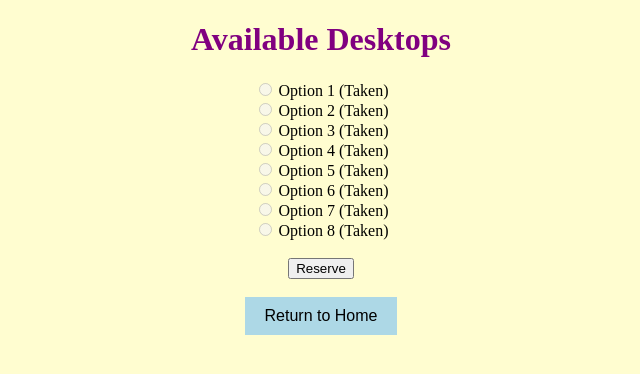
After one commit to MHS-Lab/task3, a Flask app: page /comp in a window 1280 px wide. The commit adds this page. Shown: the top 374 px of the page, without its empty margins (319-959 px from the left). Run offline with Flask 3, Linux system fonts and the light colour scheme; data comes from the database, SQL or seed files in the repository.

```diff
--- a/app.py
+++ b/app.py
@@ -4,35 +4,36 @@ import sqlite3
 app = Flask(__name__)
 
 @app.route('/')
-@app.route('/home')
+@app.route('/start')
 def index():
     return render_template('index.html')
 
 def init_db():
     with sqlite3.connect('datahouse.db') as conn:
         conn.execute(
-            'CREATE TABLE IF NOT EXISTS PARTICIPANTS (name TEXT, \
-            email TEXT, password TEXT, confirm_password TEXT)'
+            'CREATE TABLE IF NOT EXISTS PARTICIPANTS (name TEXT, email TEXT, password TEXT, confirm_password TEXT)'
+        )
+        conn.execute(
+            'CREATE TABLE IF NOT EXISTS DESKTOPS (id INTEGER PRIMARY KEY AUTOINCREMENT, option TEXT UNIQUE, user TEXT)'
         )
 
 init_db()
 
 @app.route('/login', methods=['GET', 'POST'])
 def login():
+    error = None
     if request.method == 'POST':
         name = request.form['name']
-        email = request.form['email']
         password = request.form['password']
-        confirm_password = request.form['confirm_password']
-        with sqlite3.connect("datahouse.db") as users:
-            cursor = users.cursor()
-            cursor.execute("INSERT INTO PARTICIPANTS \
-            (name,email,password,confirm_password) VALUES (?,?,?,?)",
-                           (name, email, password, confirm_password))
-            users.commit()
-        return render_template("index.html")
-    else:
-        return render_template('login.html')
+        with sqlite3.connect("datahouse.db") as conn:
+            cursor = conn.cursor()
+            cursor.execute("SELECT * FROM PARTICIPANTS WHERE name=? AND password=?", (name, password))
+            user = cursor.fetchone()
+        if user:
+            return render_template("logsucc.html")  # Redirect to logsucc.html on success
+        else:
+            error = "Invalid name or password"
+    return render_template('login.html', error=error)
 
 
 @app.route('/participants')
@@ -46,15 +47,49 @@ def participants():
 @app.route('/join', methods=['GET', 'POST'])
 def join():
     if request.method == 'POST':
-        # Handle form data here (e.g., save to database)
-        # Example:
         name = request.form['name']
         email = request.form['email']
         password = request.form['password']
-        # Add your database logic here if needed
-        return render_template("index.html")  # Or a success page
+        confirm_password = request.form['confirm_password']
+        with sqlite3.connect("datahouse.db") as conn:
+            cursor = conn.cursor()
+            cursor.execute("INSERT INTO PARTICIPANTS (name, email, password, confirm_password) VALUES (?, ?, ?, ?)",
+                           (name, email, password, confirm_password))
+            conn.commit()
+        return render_template("index.html")
     return render_template("join.html")
 
+@app.route('/home')
+def home():
+    return render_template("home.html")
+
+@app.route('/comp', methods=['GET', 'POST'])
+def comp():
+    options = [f"Option {i}" for i in range(1, 9)]
+    taken = set()
+    if request.method == 'POST':
+        selected = request.form.get('desktop')
+        user = "user"  # Replace with actual user info if available
+        with sqlite3.connect("datahouse.db") as conn:
+            cursor = conn.cursor()
+            # Try to insert the selection, ignore if already taken
+            try:
+                cursor.execute("INSERT INTO DESKTOPS (option, user) VALUES (?, ?)", (selected, user))
+                conn.commit()
+            except sqlite3.IntegrityError:
+                pass  # Option already taken
+        # Refresh taken after insert
+        with sqlite3.connect("datahouse.db") as conn:
+            cursor = conn.cursor()
+            cursor.execute("SELECT option FROM DESKTOPS")
+            taken = set(row[0] for row in cursor.fetchall())
+        return render_template('comp.html', options=options, taken=taken, success=(selected not in taken))
+    else:
+        with sqlite3.connect("datahouse.db") as conn:
+            cursor = conn.cursor()
+            cursor.execute("SELECT option FROM DESKTOPS")
+            taken = set(row[0] for row in cursor.fetchall())
+        return render_template('comp.html', options=options, taken=taken)
 
 if __name__ == '__main__':
     app.run(debug=False)
--- /dev/null
+++ b/templates/comp.html
@@ -0,0 +1,28 @@
+<!DOCTYPE html>
+<html>
+    <head>
+        <link rel="stylesheet" href="{{ url_for('static', filename='styles.css') }}">
+        <title>Available Desktops</title>
+    </head>
+    <body>
+        <h1>Available Desktops</h1>
+        <div style="text-align:center;">
+            <form method="POST">
+                {% for option in options %}
+                    <label>
+                        <input type="radio" name="desktop" value="{{ option }}"
+                            {% if option in taken %}disabled{% endif %} required>
+                        {{ option }} {% if option in taken %}(Taken){% endif %}
+                    </label><br>
+                {% endfor %}
+                <br>
+                <input type="submit" value="Reserve">
+            </form>
+            {% if success is defined %}
+                    <p style="color:green;">Reservation successful!</p>
+            {% endif %}
+            <br>
+            <button class="btn" type="button" onclick="window.location.href='{{ url_for('index') }}';">Return to Home</button>
+        </div>
+    </body>
+</html>
--- a/templates/join.html
+++ b/templates/join.html
@@ -16,7 +16,7 @@
                 <label>Enter Password:</label>
                 <input type="password" name="password" placeholder="Enter your password" required><br/>
                 <label>Confirm Password:</label>
-                <input type="password" name="password" placeholder="Confirm your password" required><br/>
+                <input type="password" name="confirm_password" placeholder="Confirm your password" required><br/>
                 <input type="submit" value="submit"/><br/>
                 <br>
                 <br>
--- a/templates/login.html
+++ b/templates/login.html
@@ -9,6 +9,9 @@
         <br>
         <form method="POST">
             <div style="text-align: center;">
+                {% if error %}
+                    <p style="color:red;">{{ error }}</p>
+                {% endif %}
                 <label>Enter Name:</label>
                 <input type="text" name="name" placeholder="Enter your name" required><br/>
                 <label>Enter Password:</label>
```
Also changed, not shown: templates/home.html (added, +23 -0 lines), templates/logsucc.html (+5 -2 lines), datahouse.db, static/images.png (added).
